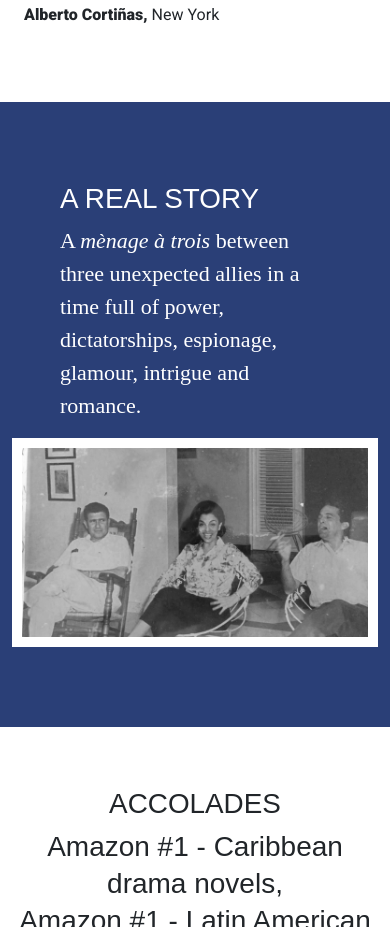
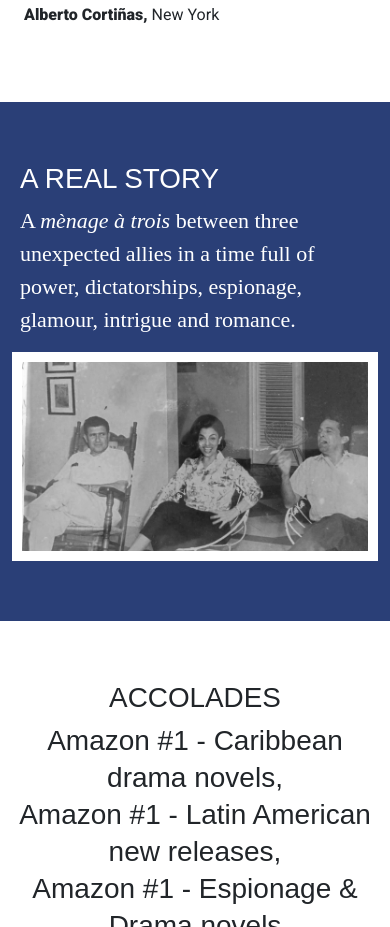
Before and after one commit to manuel-s90/manuel-s90.github.io, a plain HTML site: page index.html in a window 390 px wide. Shown: the part 2915-3842 px from the top of the page. Drawn offline with nearby package versions, Linux system fonts and the light colour scheme; a web font is replaced by a local one.

Commit message:
mobile layout quick fixes 3

```diff
--- a/css/stylesheet.css
+++ b/css/stylesheet.css
@@ -283,6 +283,12 @@ footer a:hover{
   .review-pinned{
     padding: 60px 0 0;
   }
+  .real-story{
+    padding: 60px 20px;
+  }
+  .real-story .row .story{
+    padding: 0px 20px;
+  }
   footer{
     border-radius: 0;
   }
```
